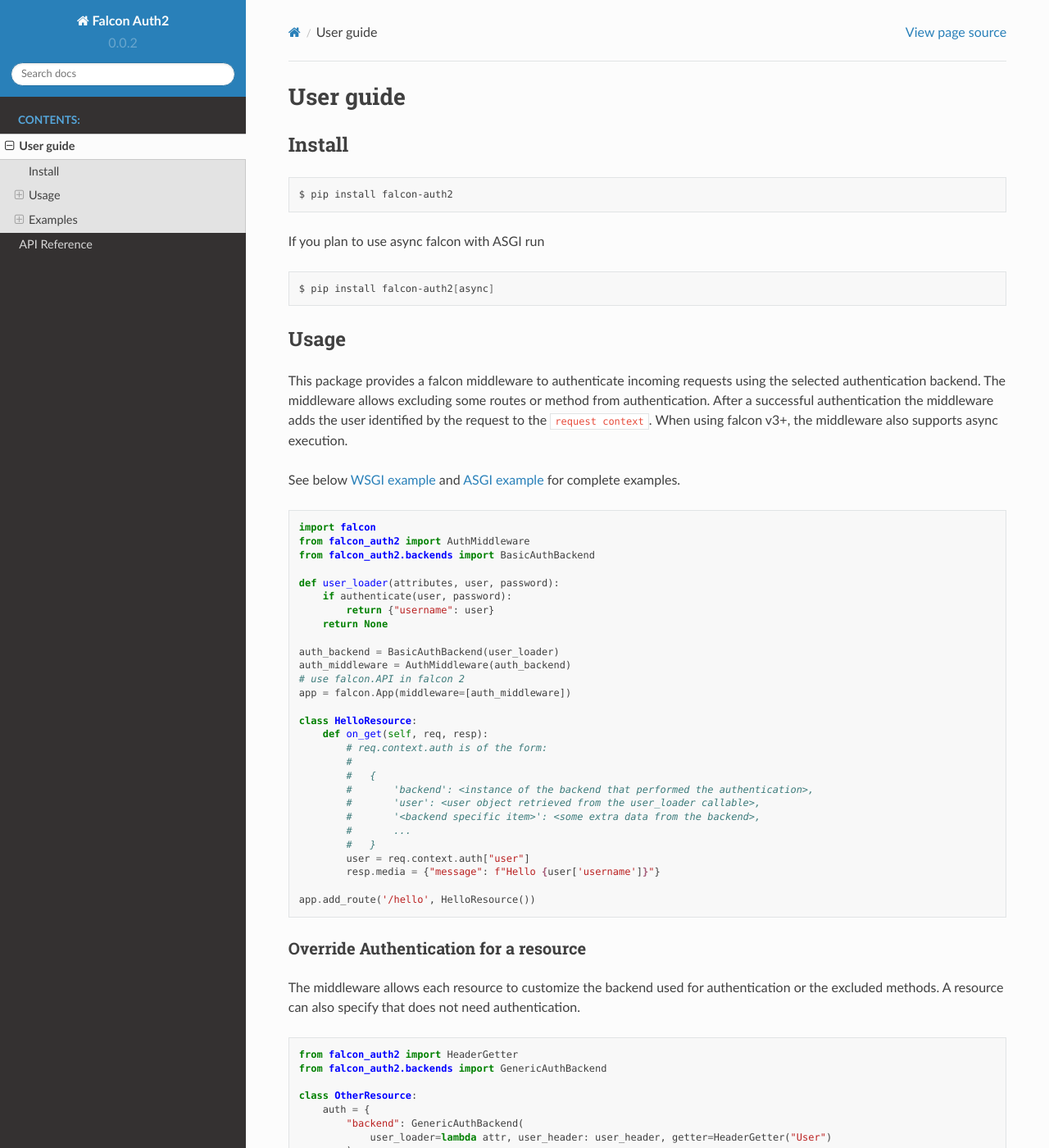
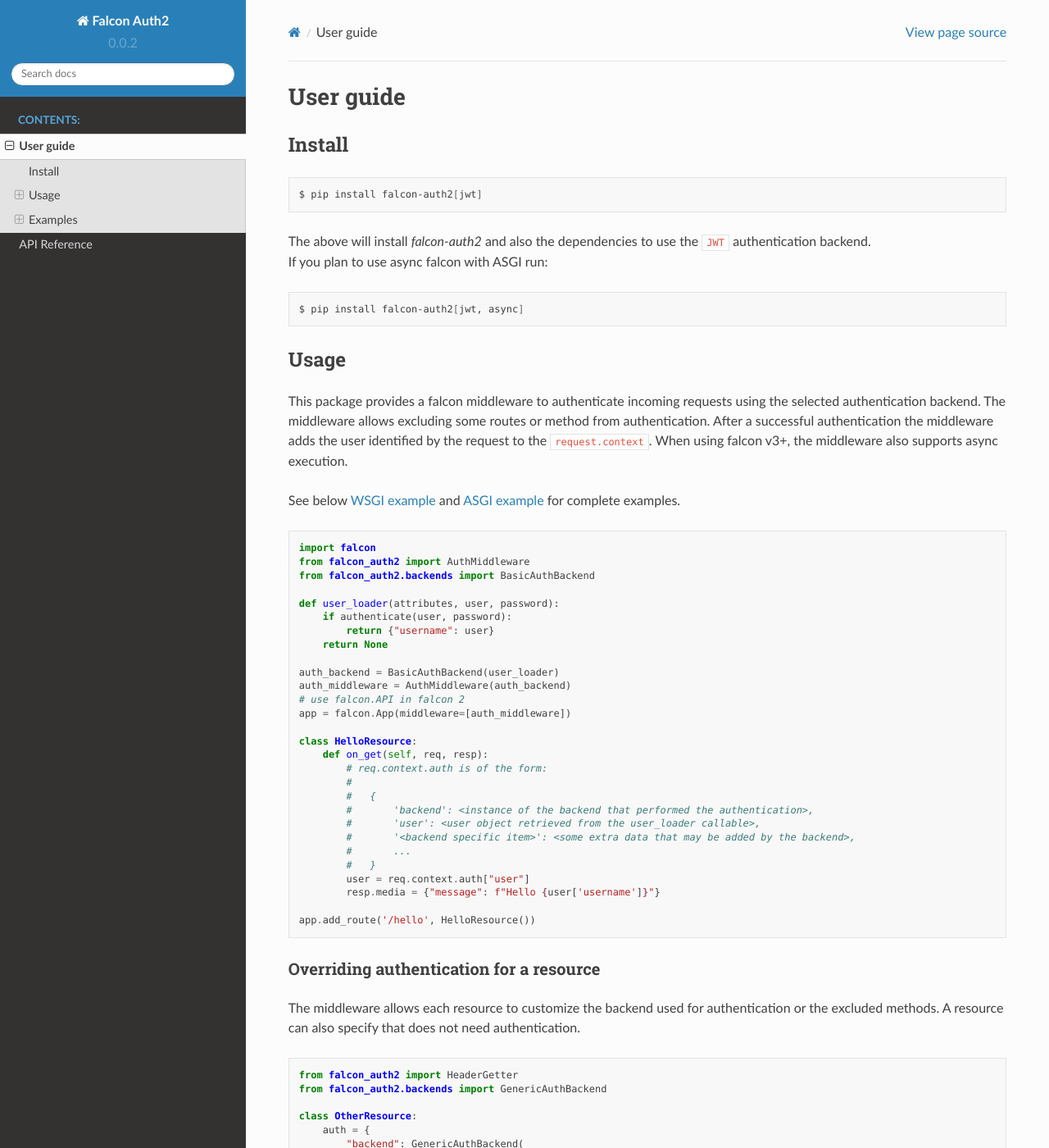
Before and after one commit to CaselIT/falcon-auth2, a Sphinx documentation site: the page built from docs/user_guide.rst, in a window 1280 px wide and 1400 px high. Shown: the whole window at 82% size. Built offline with Sphinx 7.4.7 and the Read the Docs theme 2.0.0, drawn with Linux system fonts in a browser that asks for light colours; some of the changed text lies outside the part shown.

Commit message:
docs: add documentation for jwt backend

```diff
--- a/docs/api/index.rst
+++ b/docs/api/index.rst
@@ -2,7 +2,7 @@
 =============
 
 .. toctree::
-   :maxdepth: 2
+   :maxdepth: 3
 
    middleware
    backends
--- a/docs/conf.py
+++ b/docs/conf.py
@@ -21,7 +21,7 @@
 # -- Project information -----------------------------------------------------
 
 project = "Falcon Auth2"
-copyright = "2020, Federico Caselli"
+copyright = "2020-2021, Federico Caselli"
 author = "Federico Caselli"
 
 version = falcon_auth2.__version__
--- a/docs/user_guide.rst
+++ b/docs/user_guide.rst
@@ -6,18 +6,19 @@
 
 .. code:: shell
 
-    $ pip install falcon-auth2
+    $ pip install falcon-auth2[jwt]
 
-If you plan to use async falcon with ASGI run
+| The above will install `falcon-auth2` and also the dependencies to use the ``JWT`` authentication backend.
+| If you plan to use async falcon with ASGI run:
 
 .. code:: shell
 
-    $ pip install falcon-auth2[async]
+    $ pip install falcon-auth2[jwt, async]
 
 Usage
 ~~~~~
 
-This package provides a falcon middleware to authenticate incoming requests using the selected authentication backend. The middleware allows excluding some routes or method from authentication. After a successful authentication the middleware adds the user identified by the request to the ``request context``.
+This package provides a falcon middleware to authenticate incoming requests using the selected authentication backend. The middleware allows excluding some routes or method from authentication. After a successful authentication the middleware adds the user identified by the request to the ``request.context``.
 When using falcon v3+, the middleware also supports async execution.
 
 See below :ref:`example_wsgi` and :ref:`example_asgi` for complete examples.
@@ -45,7 +46,7 @@
             #   {
             #       'backend': <instance of the backend that performed the authentication>,
             #       'user': <user object retrieved from the user_loader callable>,
-            #       '<backend specific item>': <some extra data from the backend>,
+            #       '<backend specific item>': <some extra data that may be added by the backend>,
             #       ...
             #   }
             user = req.context.auth["user"]
@@ -53,8 +54,8 @@
 
     app.add_route('/hello', HelloResource())
 
-Override Authentication for a resource
-^^^^^^^^^^^^^^^^^^^^^^^^^^^^^^^^^^^^^^
+Overriding authentication for a resource
+^^^^^^^^^^^^^^^^^^^^^^^^^^^^^^^^^^^^^^^^
 
 The middleware allows each resource to customize the backend used for authentication or the excluded methods. A resource can also specify that does not need authentication.
 
```
Also changed, not shown: README.md (+12 -6 lines), docs/api/backends.rst (+22 -3 lines), docs/api/getters.rst (+12 -0 lines), 3 other files.
